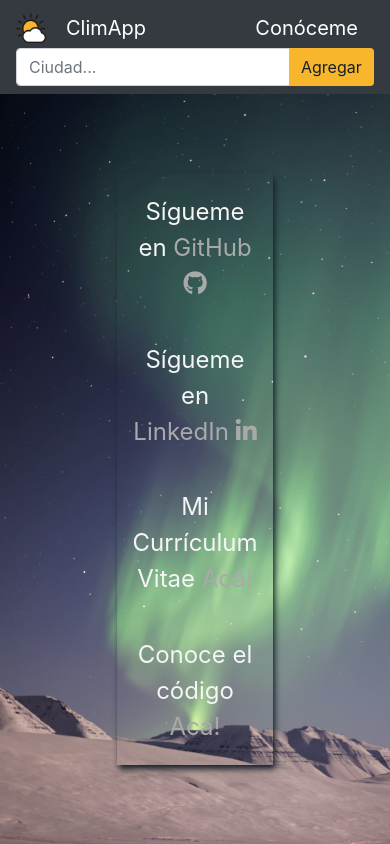
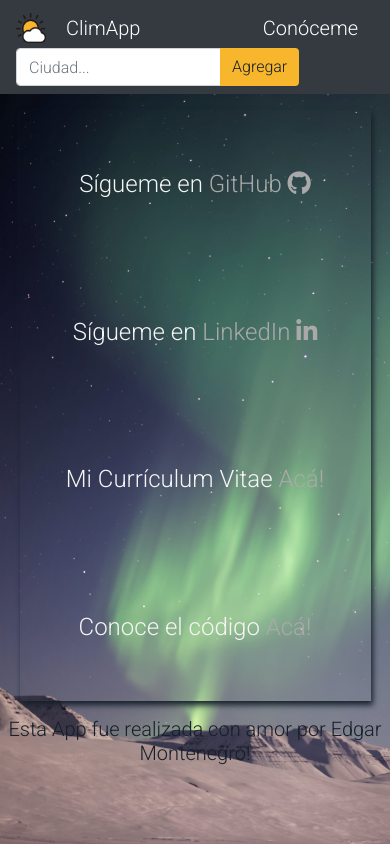
Before and after one commit to Edgarmontenegro123/ClimApp, a React (Create React App) app: page /about in a window 390 px wide. Built offline with nearby package versions, Linux system fonts and the light colour scheme; no server answers.

Commit message:
Responsive corrected

```diff
--- a/src/components/About/About.css
+++ b/src/components/About/About.css
@@ -21,10 +21,17 @@
 }
 .footer{
     color: #16202A;
-    margin-top: 10rem
+    margin-top: 1rem
 }
 @media(max-width: 560px){
+    .container{
+        width: 90vw;
+        margin-top: 1rem;
+    }
     .text{
         font-size: 1.5rem
     }
+    .footer{
+        margin-top: 1rem;
+    }
   }
--- a/src/containers/App.css
+++ b/src/containers/App.css
@@ -1,4 +1,7 @@
+@import url('https://fonts.googleapis.com/css2?family=Roboto:wght@300&display=swap');
+
 .App{
+  font-family: 'Roboto', sans-serif;
   text-align: center;
   background: url('../img/fondo4.jpg');
   background-repeat: no-repeat;
```
